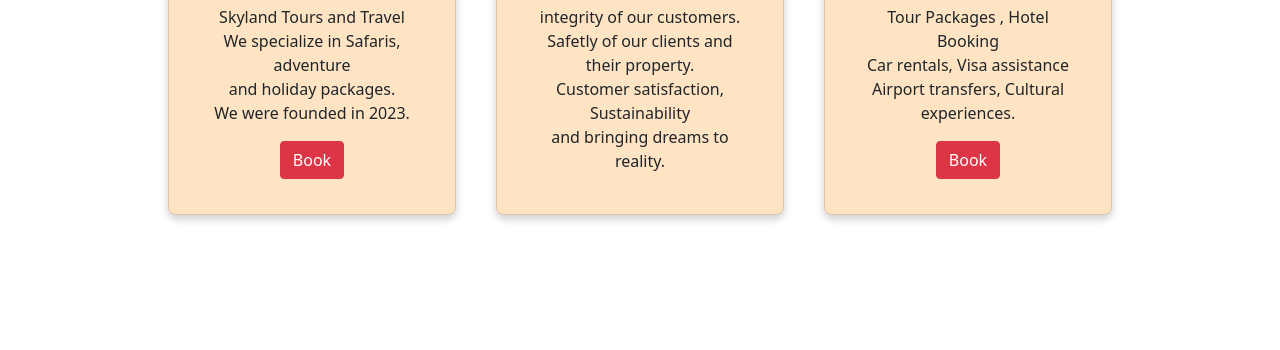
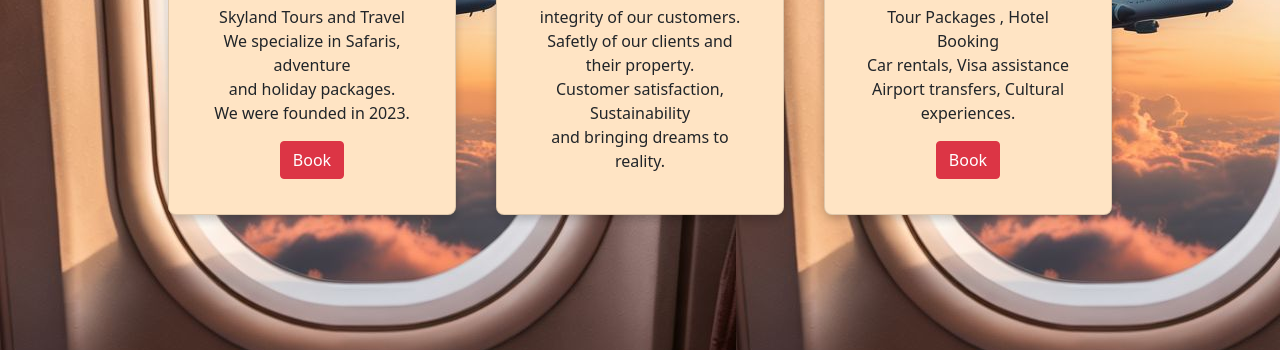
Before and after one commit to FAITH256-nalu/group-E-web-course-work, a plain HTML site: page about-us.html in a window 1280 px wide. Shown: the part 452-802 px from the top of the page. Drawn offline with nearby package versions, Linux system fonts and the light colour scheme.

Commit message:
background-image

```diff
--- a/abt.css
+++ b/abt.css
@@ -1,7 +1,7 @@
 
 body{
     margin: 0 100px;
-    background-image:  url(travel.jpg);
+    background-image:  url(https://faith256-nalu.github.io/group-E-web-course-work/images/index/travel.jpg);
     text-align: center;
 }
 
```
